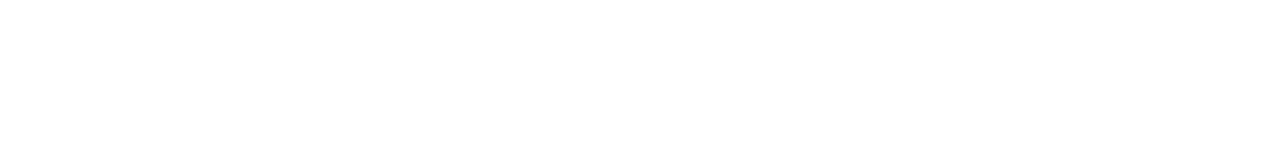
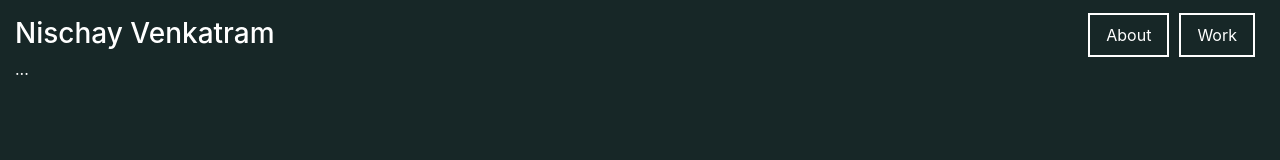
Before and after one commit to nischayv/personal-website, a plain HTML site: page index.html in a window 1280 px wide. Drawn offline with nearby package versions, Linux system fonts and the light colour scheme.

Commit message:
working navbar

```diff
--- a/index.css
+++ b/index.css
@@ -1,4 +1,15 @@
 body {
-    background-image: url("img/stars.jpg");
-    background-color: #cccccc;
+    padding-top: 1%;
+    background-color: #172727;
+    color: white;
 }
+
+.nav-item {
+    margin-right: 10px;
+    border: 2px solid white;
+}
+
+.nav-link {
+    color: white!important;
+    background-color: #172727!important;
+}
--- a/index.html
+++ b/index.html
@@ -3,11 +3,37 @@
 <head>
     <meta charset="UTF-8">
     <title>Nischay Venkatram</title>
+    <link rel="stylesheet" href="https://maxcdn.bootstrapcdn.com/bootstrap/4.0.0-beta/css/bootstrap.min.css" integrity="sha384-/Y6pD6FV/Vv2HJnA6t+vslU6fwYXjCFtcEpHbNJ0lyAFsXTsjBbfaDjzALeQsN6M" crossorigin="anonymous">
+    <link rel="stylesheet" href="index.css" />
 </head>
 <body>
-    <div>
+
+<div class="container-fluid">
+    <div class="row">
+        <div class="col-6" style="margin-top: 5px">
+            <h3>Nischay Venkatram</h3>
+        </div>
+        <div class="col-6">
+            <ul class="nav nav-pills justify-content-end" id="pills-tab" role="tablist">
+                <li class="nav-item">
+                    <a class="nav-link active" id="pills-about-tab" data-toggle="pill" href="#pills-about" role="tab" aria-controls="pills-about" aria-expanded="true">About</a>
+                </li>
+                <li class="nav-item">
+                    <a class="nav-link" id="pills-work-tab" data-toggle="pill" href="#pills-work" role="tab" aria-controls="pills-work" aria-expanded="true">Work</a>
+                </li>
+            </ul>
+        </div>
+    </div>
+
+    <div class="tab-content" id="pills-tabContent">
+        <div class="tab-pane fade show active" id="pills-about" role="tabpanel" aria-labelledby="pills-about-tab">...</div>
+        <div class="tab-pane fade" id="pills-work" role="tabpanel" aria-labelledby="pills-work-tab">...</div>
+    </div>
+</div>
 
 
-    </div>
+<script src="https://code.jquery.com/jquery-3.2.1.slim.min.js" integrity="sha384-KJ3o2DKtIkvYIK3UENzmM7KCkRr/rE9/Qpg6aAZGJwFDMVNA/GpGFF93hXpG5KkN" crossorigin="anonymous"></script>
+<script src="https://cdnjs.cloudflare.com/ajax/libs/popper.js/1.11.0/umd/popper.min.js" integrity="sha384-b/U6ypiBEHpOf/4+1nzFpr53nxSS+GLCkfwBdFNTxtclqqenISfwAzpKaMNFNmj4" crossorigin="anonymous"></script>
+<script src="https://maxcdn.bootstrapcdn.com/bootstrap/4.0.0-beta/js/bootstrap.min.js" integrity="sha384-h0AbiXch4ZDo7tp9hKZ4TsHbi047NrKGLO3SEJAg45jXxnGIfYzk4Si90RDIqNm1" crossorigin="anonymous"></script>
 </body>
 </html>
```
Also changed, not shown: img/stars.jpg (deleted).
